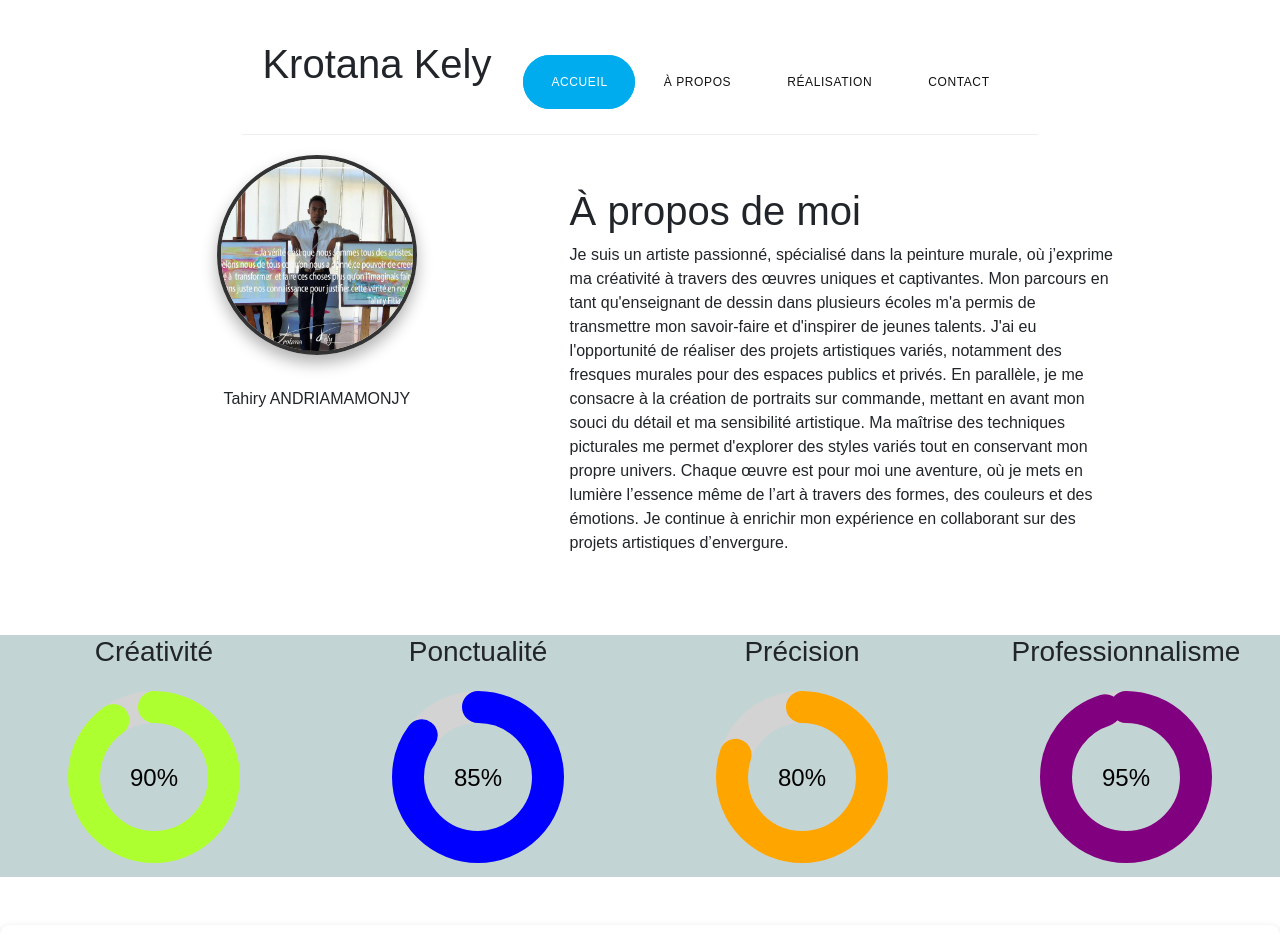
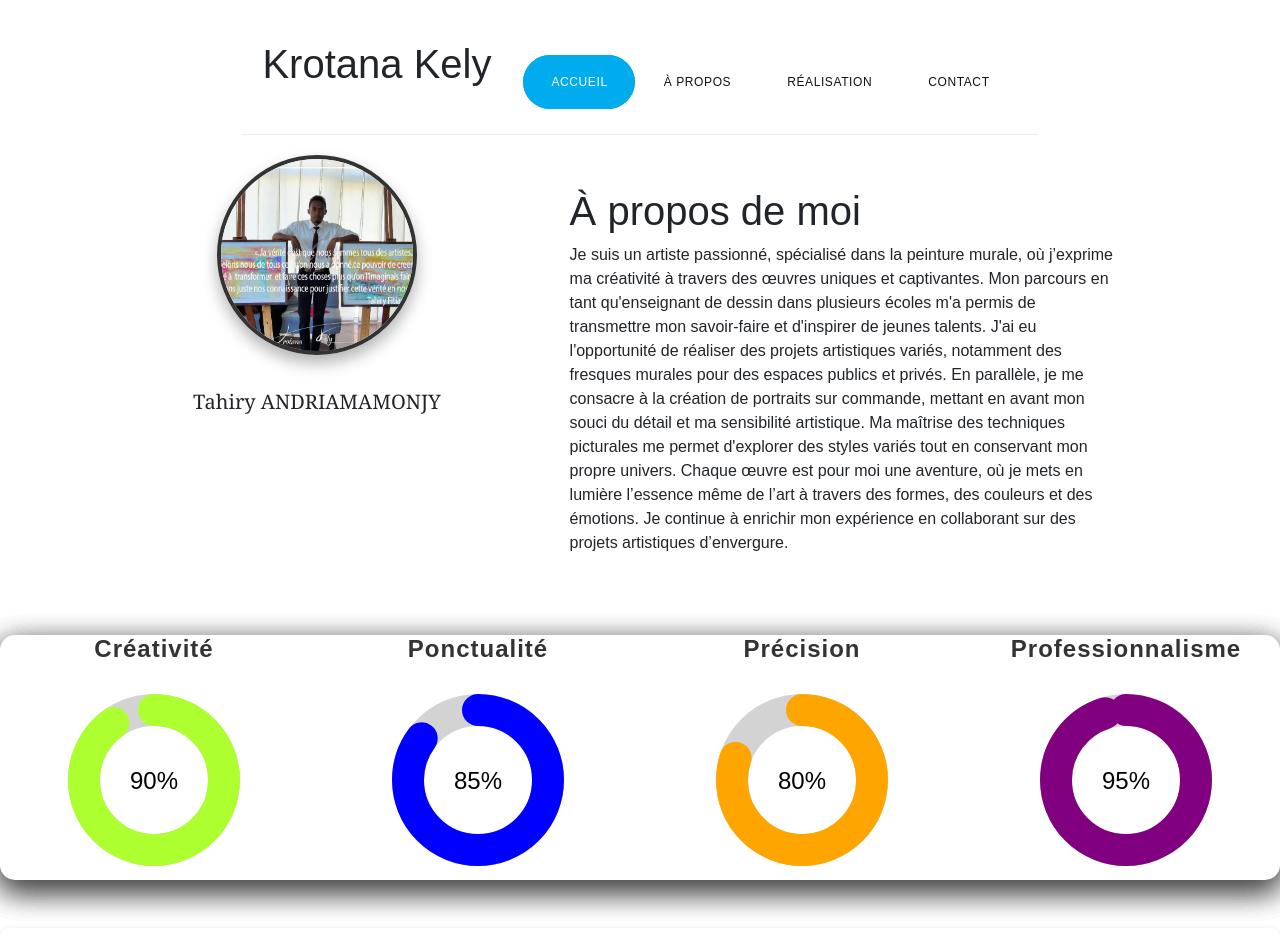
Before and after one commit to fetraandri/bro-portfolio, a React (Create React App) app: page /about in a window 1280 px wide. Shown: the top 952 px of the page. Built offline with nearby package versions, Linux system fonts and the light colour scheme.

Commit message:
fix: delete a inutil code

```diff
--- a/src/components/DownloadCV.js
+++ b/src/components/DownloadCV.js
@@ -3,7 +3,7 @@ import './styles/DownloadCV.css';
 
 function DownloadCV() {
   const handleDownload = () => {
-    window.open('https://drive.google.com/uc?export=download&id=12Qfr7of9UKfu-KQt-oMHYHaSe-Rs8siU', '_blank');
+    window.open('https://drive.google.com/file/d/1m_9GdhknQtgEcHavQc_vZz9TOc46AH_s/view?usp=sharing', '_blank');
   };
 
   return (
--- a/src/pages/CvInteractif.js
+++ /dev/null
@@ -1,19 +0,0 @@
-import React from 'react';
-import './styles/CvInteractif.css';
-
-function CvInteractif() {
-  return (
-    <div className="cv-page">
-      <h1>Mon CV Interactif</h1>
-      <iframe
-        src="https://drive.google.com/file/d/12Qfr7of9UKfu-KQt-oMHYHaSe-Rs8siU/preview"
-        title="CV de Fetra"
-        width="100%"
-        height="800px"
-        allow="autoplay"
-      ></iframe>
-    </div>
-  );
-}
-
-export default CvInteractif;
--- a/src/pages/styles/About.css
+++ b/src/pages/styles/About.css
@@ -51,7 +51,7 @@
   display: grid;
   grid-template-columns: repeat(auto-fit, minmax(200px, 1fr));
   gap: 1rem;
-  background-color: rgba(59, 116, 113, 0.308);
+  perspective: 1000px;
  }
 
 @media (max-width: 768px) {
@@ -66,6 +66,50 @@
   align-items: center;
 }
 .profile-name{
-  margin-top:2rem ;
+  text-align: center;
+  margin-top: 2rem;
+  font-size: 20px;
+  font-family: Cambria, Cochin, Georgia, Times, 'Times New Roman', serif;
+ }
 
+.skill-item:hover {
+  transform: rotateY(15deg) rotateX(10deg) scale(1.05);
+  box-shadow: 0 8px 20px rgba(0, 0, 0, 0.2), 0 8px 20px rgba(255, 255, 255, 0.1) inset;
 }
+
+.skill-item::before {
+  content: "";
+  position: absolute;
+  top: 0;
+  left: 0;
+  right: 0;
+  bottom: 0;
+  border-radius: 15px;
+  background: rgba(255, 255, 255, 0.1);
+  box-shadow: 0 10px 30px rgba(0, 0, 0, 0.3);
+  transform: translateZ(-1px);
+  z-index: -1;
+}
+
+.skill-title {
+  font-size: 1.5rem;
+  color: #333;
+  text-align: center;
+  margin-bottom: 1rem;
+  font-weight: 600;
+  letter-spacing: 1px;
+}
+
+.skill-container {
+  display: flex;
+  justify-content: center;
+  align-items: center;
+  transform: translateZ(10px);
+}
+
+@media (max-width: 768px) {
+  .skill-item {
+    transform: none;
+    box-shadow: 0 4px 10px rgba(0, 0, 0, 0.1), 0 4px 10px rgba(255, 255, 255, 0.2) inset;
+  }
+}
--- a/src/pages/styles/CvInteractif.css
+++ /dev/null
@@ -1,24 +0,0 @@
-*.cv-page {
-    padding: 2rem;
-    text-align: center;
-    background-image: url('../../assets/backgroundabout1.jpg');
-    background-size: cover;
-    background-position: center;
-    background-repeat: no-repeat;
-    background-attachment: fixed;
-    min-height: 100vh;
-    display: flex;
-    flex-direction: column;
-    align-items: center;
-    justify-content: center;
-  }
-
-  .cv-page h1 {
-    margin-bottom: 1.5rem;
-    color: white ;
-  }
-
-  .cv-page iframe {
-    border: none;
-    box-shadow: 0 4px 8px rgba(0, 0, 0, 0.2);
-  }
--- a/src/routes.js
+++ b/src/routes.js
@@ -4,7 +4,6 @@ import Home from './pages/Home';
 import Contact from './pages/Contact';
 import About from './pages/About';
 import Portfolio from './pages/Portfolio';
-import CvInteractif from './pages/CvInteractif';
 import PageWrapper from './components/PageWrapper';
 
 const NotFound = () => <h2>404 Page Not Found</h2>;
@@ -16,7 +15,6 @@ const AppRoutes = () => {
       <Route path="/contact" element={<PageWrapper><Contact /></PageWrapper>} />
       <Route path="/about" element={<PageWrapper><About /></PageWrapper>} />
       <Route path="/portfolio" element={<PageWrapper><Portfolio /></PageWrapper>} />
-      <Route path="/cv-interactif" element={<PageWrapper><CvInteractif /></PageWrapper>} />
 
       {/* 404 */}
       <Route path="*" element={<NotFound />} />
```
